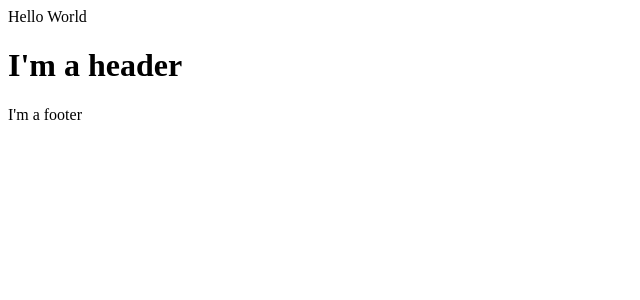
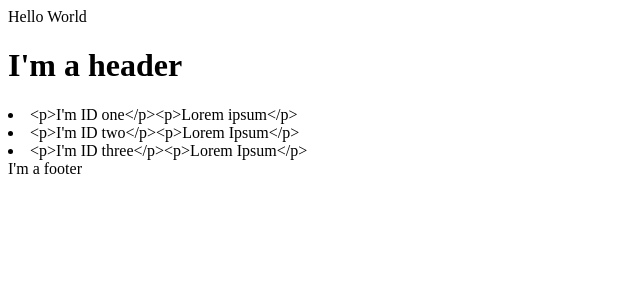
Before and after one commit to vincentntang/flashnotes-react, a React (Create React App) app in the folder frontend/: page / in a window 1280 px wide. Shown: the top 300 px of the page, without its empty margins (0-640 px from the left). Built offline with nearby package versions, Linux system fonts and the light colour scheme.

Commit message:
Imported mock data

```diff
--- a/frontend/src/components/layout/Main.js
+++ b/frontend/src/components/layout/Main.js
@@ -9,6 +9,9 @@ export default class Main extends Component {
     return (
       <div>
         <Header />
+        {this.state.cards.map(card => {
+          return <li key={card.id}>{card.content}</li>;
+        })}
         <Footer />
       </div>
     );
```
